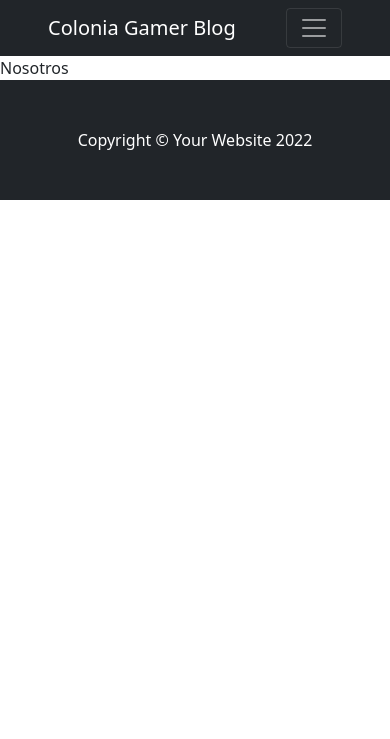
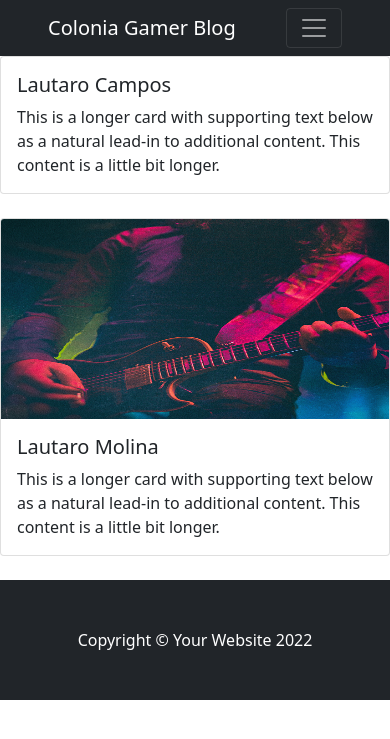
Before and after one commit to Sikriolc/ProyectoFinalBlog, a Django app: page /nosotros in a window 390 px wide. Shown: the top 739 px of the page. Run offline with Django 4.2, Linux system fonts and the light colour scheme; parts of the project's set-up code (start-up, migrations or seed data) failed here and were passed over; some libraries are stand-ins or nearby versions.

Commit message:
modificacion en Nosotros

```diff
--- a/ProyectoFinalBlog/AppInterface/templates/AppInterface/nosotros.html
+++ b/ProyectoFinalBlog/AppInterface/templates/AppInterface/nosotros.html
@@ -1,5 +1,26 @@
 {% extends "AppInterface\base.html" %}
+{% load static %}
 
 {% block Contenido %}
-Nosotros
+<div class="row row-cols-1 row-cols-md-2 g-4">
+    <div class="col">
+      <div class="card">
+        <div class="col-auto d-none d-lg-block">
+            <img class="float-left rounded-circle" src="{% static 'imagenes\fotoLautaCampos.jpg' %}" alt="" width="150" height="200">
+          </div>
+        <div class="card-body">
+          <h5 class="card-title">Lautaro Campos</h5>
+          <p class="card-text">This is a longer card with supporting text below as a natural lead-in to additional content. This content is a little bit longer.</p>
+        </div>
+      </div>
+    </div>
+    <div class="col">
+      <div class="card">
+        <img src="{% static 'assets/img/03.jpg' %}" class="card-img-top" alt="..." width="150" height="200">
+        <div class="card-body">
+          <h5 class="card-title">Lautaro Molina</h5>
+          <p class="card-text">This is a longer card with supporting text below as a natural lead-in to additional content. This content is a little bit longer.</p>
+        </div>
+      </div>
+    </div>
 {% endblock%}
```
Also changed, not shown: ProyectoFinalBlog/imagenes/fotoLautaCampos.jpg (added).
